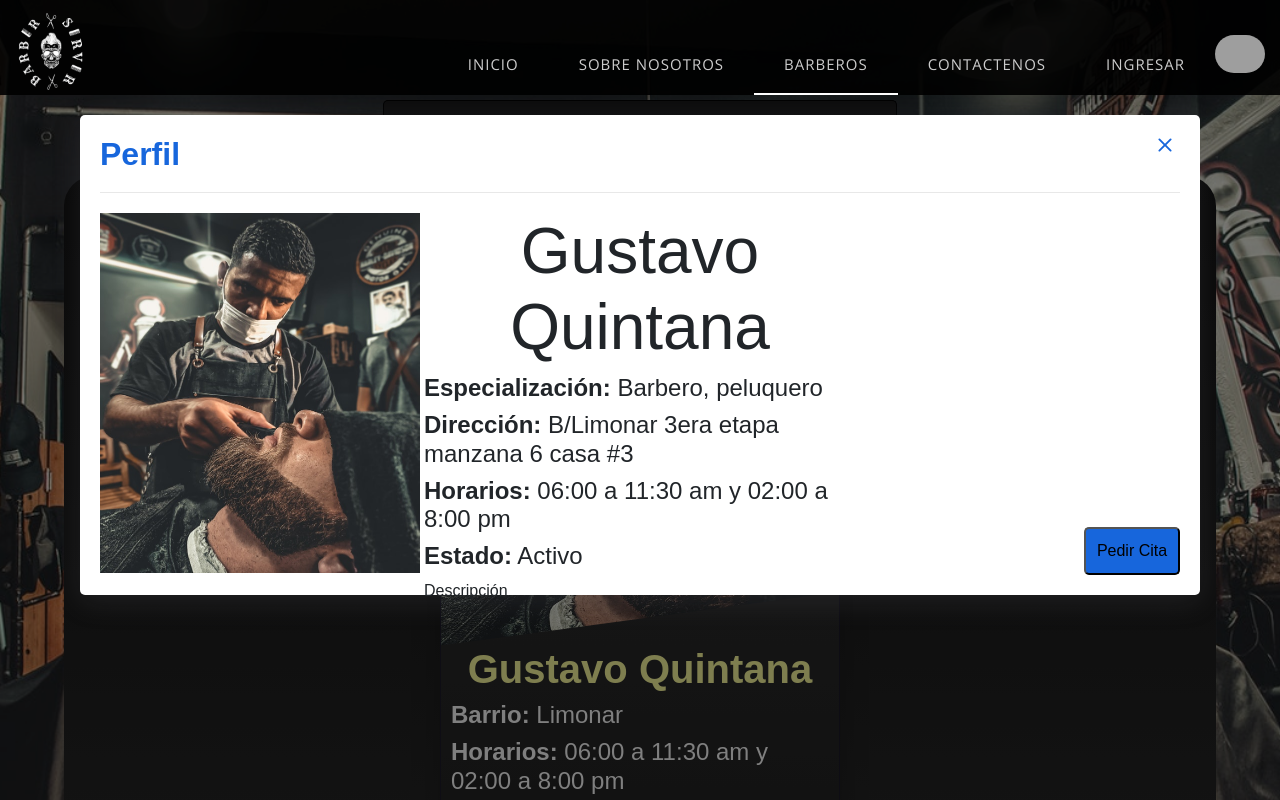
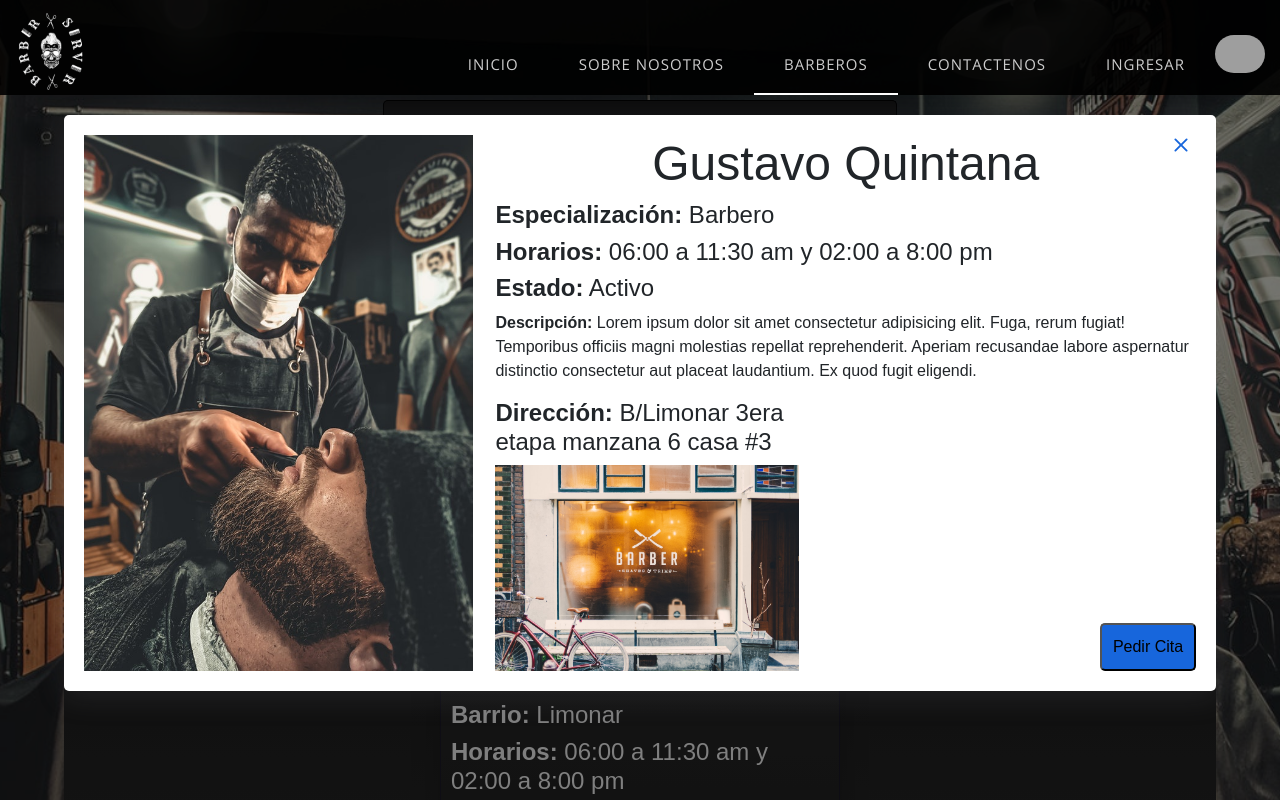
Before and after one commit to vector18xd/BarberServerReact, a React (Create React App) app: page /ConsultBarber in a window 1280 px wide. Shown: the top 800 px of the page. Built offline with nearby package versions, Linux system fonts and the light colour scheme; grey boxes are pictures that could not be loaded; a web font is replaced by a local one.

Commit message:
vtn modal a medias

```diff
--- a/src/components/IU/Cards.jsx
+++ b/src/components/IU/Cards.jsx
@@ -3,7 +3,7 @@ import imgGustavo from '../img/Gustavo.jpg'
 import './css/card.css'
 import "./css/modal.css"
 import { Modal } from './Modal'
-import imgLocal from "../img/local.jpg"
+// import imgLocal from "../img/local.jpg"
 
 export const Cards = () => {
   const [estadoModal, cambiarEstadoModal]= useState(true);
@@ -22,31 +22,7 @@ export const Cards = () => {
             <h4 className='info'><b>Horarios:</b> 06:00 a 11:30 am y 02:00 a 8:00 pm</h4>
             <h4 className='info'><b>Estado:</b> Activo</h4>
         </div>
-        <Modal estado={estadoModal} cambiarEstado={cambiarEstadoModal} titulo="Perfil">
-            <div className="informacion-modal">
-              <figure className="campoimg-modal">
-                <img src={imgGustavo} alt="El barbero Gustavo" className="img-vtn"/>
-              </figure>
-              <div className="infoBasica-modal">
-                <h3 id="nombre-modal">Gustavo Quintana</h3>
-                <h4 className='info-modal'><b>Especialización:</b> Barbero, peluquero</h4>
-                <h4 className='info-modal'><b>Dirección:</b> B/Limonar 3era etapa manzana 6 casa #3</h4>
-                <h4 className='info-modal'><b>Horarios:</b> 06:00 a 11:30 am y 02:00 a 8:00 pm</h4>
-                <h4 className='info-modal'><b>Estado:</b> Activo</h4>
-                <p>Descripción</p>
-              </div>
-              <div className="calendario">
-
-              </div>
-            </div>
-            {/* <div className="detalles">
-              <h4 className='info-modal'><b>Dirección:</b> B/Limonar 3era etapa manzana 6 casa #3</h4>
-              <h4 className='info-modal'><b>Horarios:</b> 06:00 a 11:30 am y 02:00 a 8:00 pm</h4>
-              <h4 className='info-modal'><b>Estado:</b> Activo</h4>
-              <img src={imgLocal} alt="local" className="imgLocal"/>
-            </div> */}
-            <button onClick={() => cambiarEstadoModal(!estadoModal)} className="btn-cita">Pedir Cita</button>
-        </Modal>
+        <Modal estado={estadoModal} cambiarEstado={cambiarEstadoModal} titulo="Perfil"></Modal>
     </article>
   )
 }
--- a/src/components/IU/Modal.jsx
+++ b/src/components/IU/Modal.jsx
@@ -1,23 +1,58 @@
 import React, { Fragment } from 'react'
+import imgGustavo from '../img/Gustavo.jpg'
+import imgLocal from '../img/local.jpg'
+import Calendar from 'react-calendar'
+import 'react-calendar/dist/Calendar.css';
+import { Agendamientos } from "../layouts/agendamientos"
 
-export const Modal = ({children, estado, cambiarEstado, titulo}) => {
+export const Modal = ({estado, cambiarEstado}) => {
   return (
     <Fragment>
         {estado &&
           <section className="fondo">
               <article className="contenedorModal">
-                  <div className="encabezadoModal">
-                      <h3>{titulo}</h3>
-                  </div>
-                  <div className="btn-cerrar" onClick={() => cambiarEstado(false)}>
+                  <section className="btn-cerrar" onClick={() => cambiarEstado(false)}>
                     <svg xmlns="http://www.w3.org/2000/svg" width="16" height="16" fill="currentColor" class="bi bi-x" viewBox="0 0 16 16">
                       <path d="M4.646 4.646a.5.5 0 0 1 .708 0L8 7.293l2.646-2.647a.5.5 0 0 1 .708.708L8.707 8l2.647 2.646a.5.5 0 0 1-.708.708L8 8.707l-2.646 2.647a.5.5 0 0 1-.708-.708L7.293 8 4.646 5.354a.5.5 0 0 1 0-.708z"/>
                     </svg>
-                  </div>
-                  {children}
+                  </section>
+                  <section className="informacion-modal">
+                    <figure className="campoimg-modal">
+                      <img src={imgGustavo} alt="El barbero Gustavo" className="img-vtn"/>
+                    </figure>
+                    <article className="infoBasica-modal">
+                      <div className="texto">
+                        <h3 id="nombre-modal">Gustavo Quintana</h3>
+                        <h4 className="info-modal"><b>Especialización:</b> Barbero</h4>
+                        <h4 className="info-modal"><b>Horarios:</b> 06:00 a 11:30 am y 02:00 a 8:00 pm</h4>
+                        <h4 className="info-modal"><b>Estado:</b> Activo</h4>
+                        <p className="info-modal"><b>Descripción:</b> Lorem ipsum dolor sit amet consectetur adipisicing elit. Fuga, rerum fugiat! Temporibus officiis magni molestias repellat reprehenderit. Aperiam recusandae labore aspernatur distinctio consectetur aut placeat laudantium. Ex quod fugit eligendi.</p>
+                      </div>
+                      <section className="local-calendario">
+                        <article className="local">
+                          <h4 className="info-modal"><b>Dirección:</b> B/Limonar 3era etapa manzana 6 casa #3</h4>
+                          <img src={imgLocal} alt="imagen Del local" className="imgLocal"/>
+                        </article>
+                        <article className="calendario">
+                          <Agendamientos />
+                        </article>
+                      </section>
+                    </article>
+                  </section>
+                  <button onClick={() => cambiarEstado(false)} className="btn-cita">Pedir Cita</button>
               </article>
           </section>
         }
     </Fragment>
   )
 }
+
+// import React, { Fragment, useState } from 'react'
+// import imgGustavo from '../img/Gustavo.jpg'
+// import imgLocal from '../img/local.jpg'
+// import Calendar from 'react-calendar'
+// import 'react-calendar/dist/Calendar.css';
+// // import { Agendamientos } from "../layouts/agendamientos"
+
+// export const Modal = ({estado, cambiarEstado}) => {
+//   const [value, onChange] = useState(new Date());
--- a/src/components/IU/css/card.css
+++ b/src/components/IU/css/card.css
@@ -91,61 +91,3 @@
   border: 1px solid black;
   color: black
 }
-
-/*------------Ventana Modal------------*/
-
-.informacion-modal{
-  width: 100%;
-  height: auto;
-  display: flex;
-  justify-content: space-between;
-}
-
-.infoBasica-modal{
-  width: 40%;
-  height: 100%;
-  display: flex;
-  flex-direction: column;
-}
-
-.campoimg-modal{
-  width: 30%;
-  height: auto;
-}
-
-.btn-cita{
-  position: absolute;
-  right: 20px;
-  bottom: 20px;
-  width: 6rem;
-  height: 3rem;
-  border-radius: 5px;
-  background-color: #1766DC;
-  /* rgb(26, 67, 250) */
-}
-
-.img-vtn{
-  width: 20rem;
-  height: 22.5rem;
-}
-
-.detalles{
-  width: 100%;
-  height: auto;
-}
-
-.imgLocal{
-  width: 22rem;
-  height: 16;
-}
-
-.calendario{
-  width: 30%;
-  height: 100%;
-}
-
-#nombre-modal{
-  width: 100%;
-  text-align: center;
-  font-size: 4rem;
-}
--- a/src/components/IU/css/modal.css
+++ b/src/components/IU/css/modal.css
@@ -12,8 +12,8 @@
   }
 
   .contenedorModal{
-    width: 70em;
-    height: 30em;
+    width: 72em;
+    height: 36em;
     top: 7.2em;
     background-color: #fff;
     position: fixed;
@@ -56,3 +56,69 @@
     width: 100%;
     height: 100%;
   }
+
+  .informacion-modal{
+    width: 100%;
+    height: 100%;
+    display: flex;
+    justify-content: space-between;
+  }
+
+  .infoBasica-modal{
+    width: 63%;
+    height: 100%;
+    display: flex;
+    flex-direction: column;
+  }
+
+  .campoimg-modal{
+    width: 35%;
+    height: 100%;
+  }
+
+  .texto{
+    width: 100%;
+    height: auto;
+  }
+
+  .local-calendario{
+    width: 100%;
+    height: auto;
+  }
+
+  .local{
+    width: 50%;
+    height: 100%;
+  }
+
+  .btn-cita{
+    position: absolute;
+    right: 20px;
+    bottom: 20px;
+    width: 6rem;
+    height: 3rem;
+    border-radius: 5px;
+    background-color: #1766DC;
+    /* rgb(26, 67, 250) */
+  }
+
+  .img-vtn{
+    width: 100%;
+    height: 100%;
+  }
+
+  .imgLocal{
+    width: 19rem;
+    height: 12.9rem;
+  }
+
+  .calendario{
+    width: 30%;
+    height: 100%;
+  }
+
+  #nombre-modal{
+    width: 100%;
+    text-align: center;
+    font-size: 3rem;
+  }
--- a/src/components/pages/agendar/agendar.jsx
+++ b/src/components/pages/agendar/agendar.jsx
@@ -1,6 +1,7 @@
 import React from "react";
 import { Header } from "../../layouts/header";
 import { Footer } from "../../layouts/footer";
+import { Agendamientos } from "../../layouts/agendamientos"
 export const Agendar = () =>{
   return(
     <div className="Agendar">
```
Also changed, not shown: src/components/IU/Calendario.jsx (added, +7 -0 lines), 1 other file (tests, documents, lock files or other folders).
